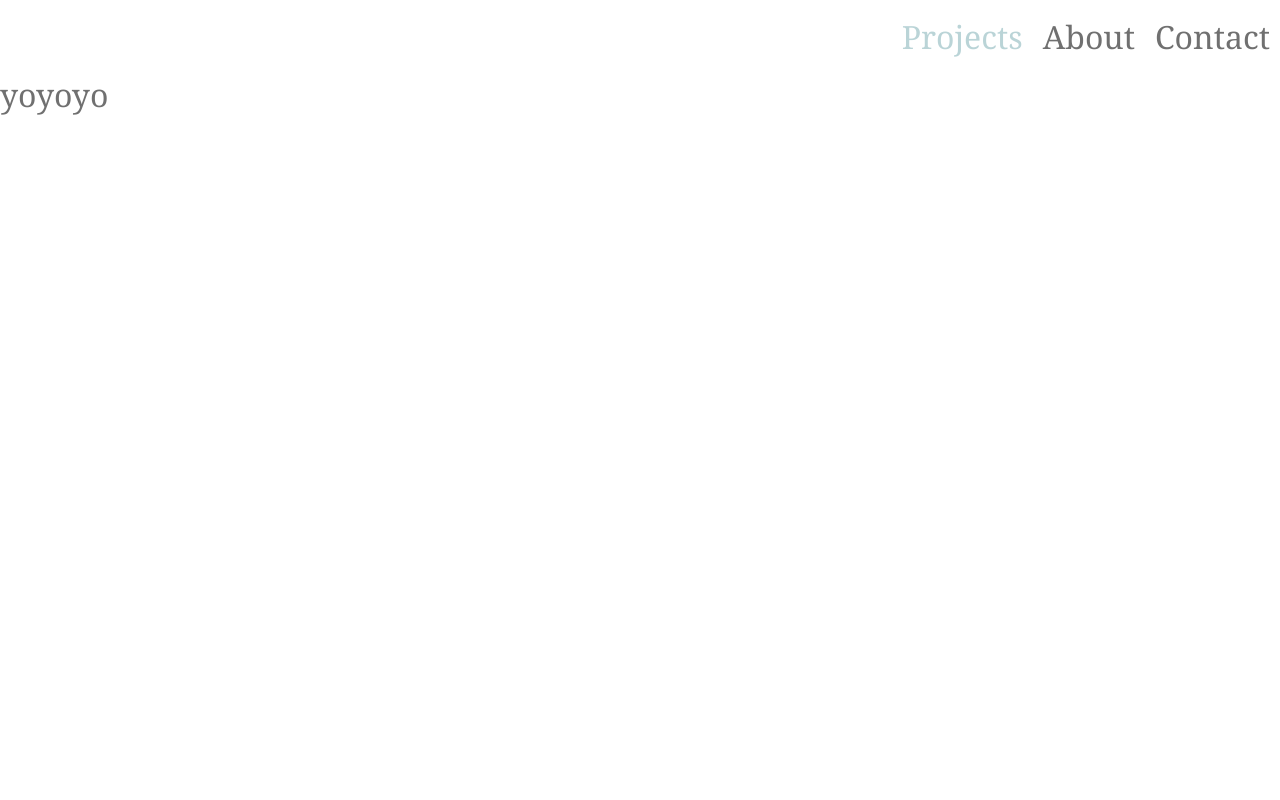
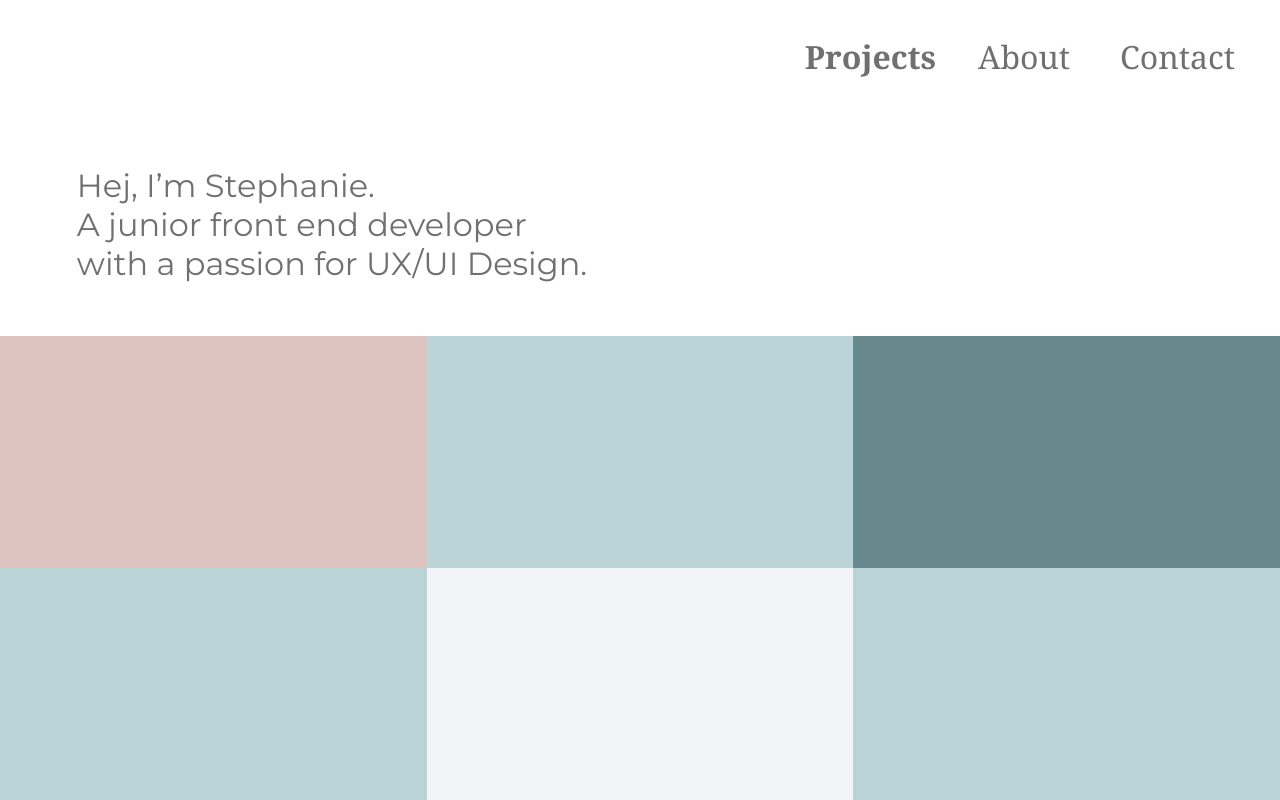
Before and after one commit to cleaningsupplies/slcs_public, a React (Create React App) app: page / in a window 1280 px wide. Built offline with nearby package versions, Linux system fonts and the light colour scheme.

Commit message:
started project page

```diff
--- a/src/components/Navigation.js
+++ b/src/components/Navigation.js
@@ -10,17 +10,17 @@ export default function Navigation() {
     <>
       <BrowserRouter>
           <div className='navbar'>
-              <div style={{ margin: '10px' }}>
+              <div className='navItem'>
                   <NavLink className={({ isActive }) => (isActive ? 'NavLink active' : 'NavLink inactive')} to="/">
                       Projects
                   </NavLink>
               </div>
-              <div style={{ margin: '10px' }}>
+              <div className='navItem'>
                   <NavLink className={({ isActive }) => (isActive ? 'NavLink active' : 'NavLink inactive')} to="/about">
                       About
                   </NavLink>
               </div>
-              <div style={{ margin: '10px' }}>
+              <div className='navItem'>
                   <NavLink className={({ isActive }) => (isActive ? 'NavLink active' : 'NavLink inactive')} to="/contact">
                       Contact
                   </NavLink>
--- a/src/components/Projects.js
+++ b/src/components/Projects.js
@@ -1,7 +1,42 @@
-import React from 'react'
+import React from 'react';
+import "../css/projects.css"
 
 export default function Projects() {
+
+
+
   return (
-    <div>yoyoyo</div>
+    <>
+      <div className='intro'>
+          Hej, I’m Stephanie.<br></br>
+          A junior front end developer <br></br>
+          with a passion for UX/UI Design.
+      </div>
+      <table className='projects_container'>
+          <tr>
+            <td className='rose'></td>
+            <td className='turquoise'></td>
+            <td className='dk_turquoise'></td>
+          </tr>
+          <tr>
+            <td className='turquoise'></td>
+            <td className='grey'></td>
+            <td className='turquoise'></td>
+          </tr>
+      </table>
+
+      <table className='overlay_container'>
+          <tr>
+            <td id="_1" data-name="Todo App" data-description="React test"></td>
+            <td id="_2"></td>
+            <td id="_3"></td>
+          </tr>
+          <tr>
+            <td id="_4"></td>
+            <td id="_5"></td>
+            <td id="_6"></td>
+          </tr>
+      </table>
+    </>
   )
 }
--- a/src/css/navigation.css
+++ b/src/css/navigation.css
@@ -1,10 +1,18 @@
 @import url("styles.css");
 
 .navbar {
+    height: 10vh;
     display: flex;
+    align-items: center;
+    margin-right: 2vw;
     justify-content: flex-end;
-    padding: 5px 0 5px 5px;
+    padding: 2vh 0 2vh 0;
+}
 
+.navItem{
+    width: 12vw;
+    margin: 2vh 0 2vh 0;
+    text-align: center;
 }
 
 .NavLink{
@@ -12,7 +20,9 @@
 }
 
 .active{
-    color: #BAD4D7;
+    font-weight: bold;
+    color: var(--base_font_color);
+
 }
 
 .inactive{
--- /dev/null
+++ b/src/css/projects.css
@@ -0,0 +1,69 @@
+@import url(styles.css);
+
+.intro{
+    font-family: var(--font_montserrat);
+    padding: 4vh 2vw 4vh 6vw;
+    height: 20vh;
+    display: flex;
+    align-items: center;
+}
+
+.projects_container{
+    text-align: center;
+    height: 58vh;
+    width: 100vw;
+    border-spacing: 0;
+}
+
+tr{
+    height: 50%;
+}
+
+td{
+    width: 30%;
+}
+
+.overlay_container{
+    position: absolute;
+    bottom: 0;
+    height: 58vh;
+    width: 100vw;
+    border-spacing: 0;
+}
+
+.rose{
+    background-color: var(--primary_rose);
+}
+
+.turquoise{
+    background-color: var(--primary_turquoise);
+}
+
+.dk_turquoise{
+    background-color: var(--secondary_turquoise);
+}
+
+.grey{
+    background-color: var(--primary_grey);
+}
+
+
+#_1:hover{
+    background-color: #bad4d7b7;
+}
+
+#_1:before{
+    content: attr(data-name) "\A" attr(data-description);
+    visibility: hidden;
+    opacity: 0;
+    white-space:pre-wrap;
+}
+
+#_1:hover:before{
+    opacity: 1;
+    visibility: visible;
+}
+
+#_1[data-name]{
+    color: blueviolet;
+}
```
